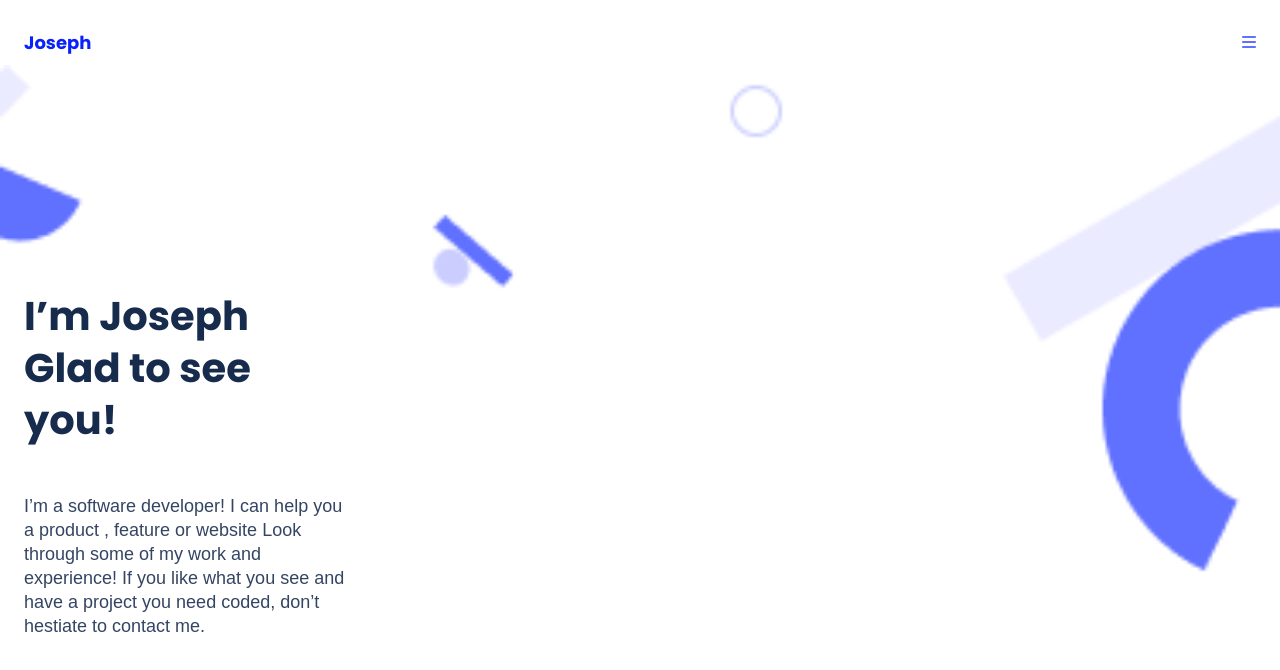
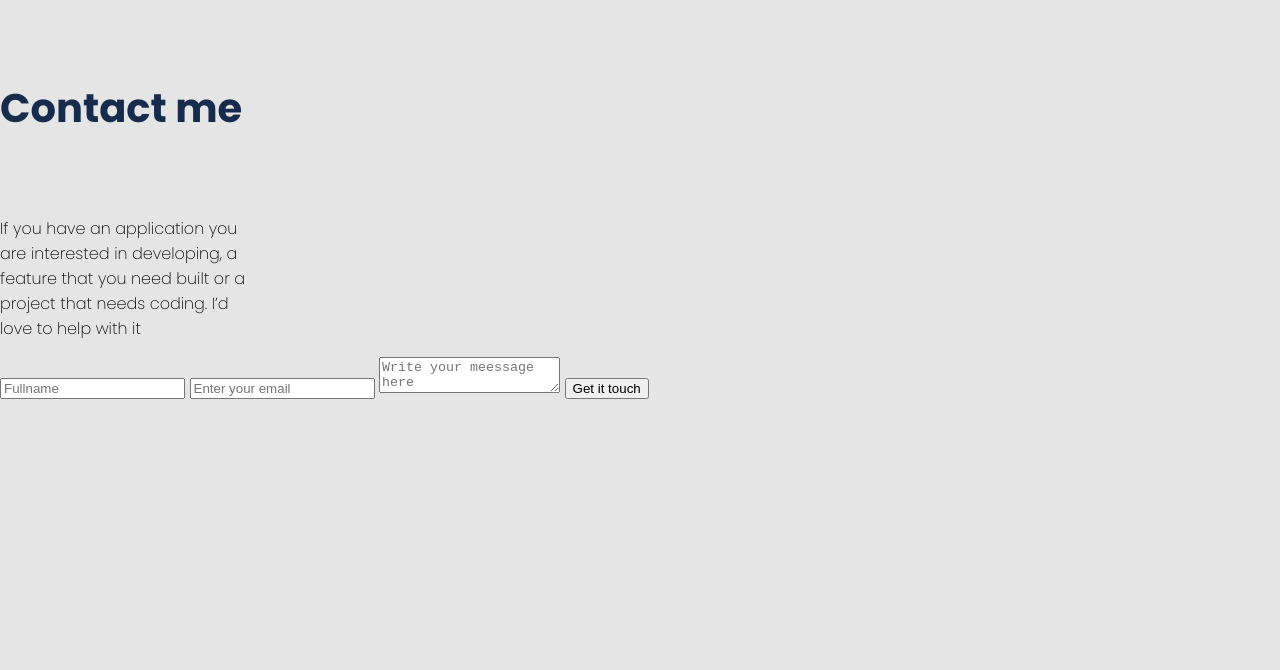
Before and after one commit to Irirwanirira/My-portofolio, a website: page index.html in a window 1280 px wide. Shown: the top 670 px of the page. Drawn offline with Linux system fonts and the light colour scheme.

Commit message:
Modify index.html for footer section

```diff
--- a/index.html
+++ b/index.html
@@ -15,7 +15,7 @@
     <title>Portofolio</title>
 </head>
 
-<body>
+<!-- <body>
     <header class="head">
         <div class="logo-menu">
             <a class="logo" href="#">Joseph </a>
@@ -270,8 +270,39 @@
                 <li><img class="image-png" src="./images/Separator-Bottom.png" alt=""></li>
 
             </ul>
+        </div> -->
+
+    </section>
+
+    <section class="footer">
+
+        <div class=" contact">
+
+            <h1>Contact me</h1>
+
+            <p>If you have an application you <br> are interested in developing, a <br>
+                feature that you need built or a <br> project that needs coding. I’d <br>
+                love to help with it
+            </p>
+
+            <form action="https://formspree.io/f/mzbwzder" method="post">
+
+                <input type="text" id = "name" placeholder="Fullname" maxlength="30" required>
+
+
+                <input type="email" id="email" name="email" placeholder="Enter your email" required>
+
+              <textarea name="Message" id="Message" placeholder="Write your meessage here" maxlength="500" required></textarea>
+
+
+                <button class="get-in-touch-btn" type="submit" name="Submit" >
+                    Get it touch
+                </button>
+
+
+            </form>
+
         </div>
-
     </section>
 </body>
 
```
